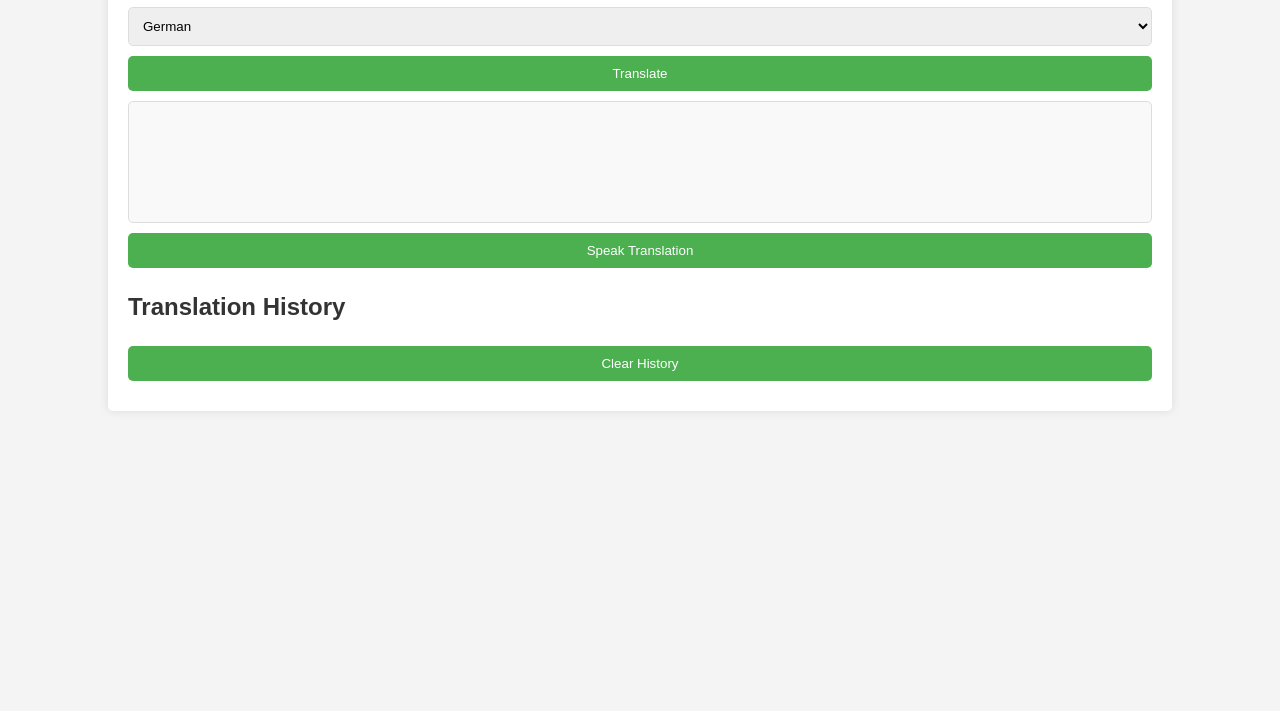
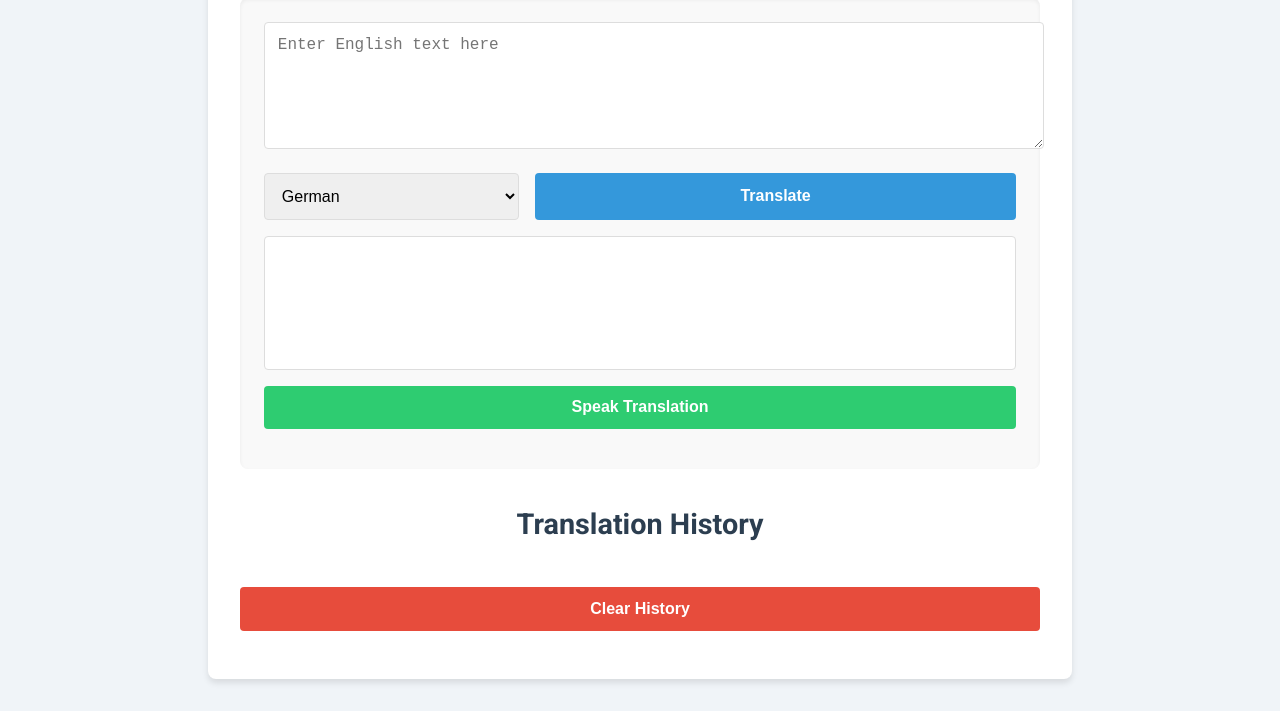
Before and after one commit to Caffeine-Gallery/linguavox-01924dcd5556, a website built with Vite: page frontend/index.html in a window 1280 px wide. Shown: the part 189-900 px from the top of the page. Before the commit the page ends 800 px from the top, so only its background shows below. Built offline with nearby package versions, Linux system fonts and the light colour scheme; what @dfinity/agent would draw is missing.

Commit message:
01924dcf-1ba0-7333-af4b-4a14d6885505

```diff
--- a/frontend/index.css
+++ b/frontend/index.css
@@ -1,54 +1,102 @@
 body {
-    font-family: Arial, sans-serif;
+    font-family: 'Roboto', sans-serif;
     line-height: 1.6;
     margin: 0;
     padding: 0;
-    background-color: #f4f4f4;
+    background-color: #f0f4f8;
+    color: #333;
 }
 
 .container {
-    width: 80%;
-    margin: auto;
-    overflow: hidden;
-    padding: 20px;
+    max-width: 800px;
+    margin: 2rem auto;
+    padding: 2rem;
     background-color: white;
-    box-shadow: 0 0 10px rgba(0, 0, 0, 0.1);
-    border-radius: 5px;
-    margin-top: 20px;
+    box-shadow: 0 4px 6px rgba(0, 0, 0, 0.1);
+    border-radius: 8px;
 }
 
 h1, h2 {
-    color: #333;
+    color: #2c3e50;
+    text-align: center;
+}
+
+h1 {
+    margin-bottom: 2rem;
+    font-size: 2.5rem;
+}
+
+h2 {
+    font-size: 1.8rem;
+    margin-top: 2rem;
+}
+
+.translation-box {
+    background-color: #f9f9f9;
+    padding: 1.5rem;
+    border-radius: 8px;
+    box-shadow: inset 0 2px 4px rgba(0, 0, 0, 0.06);
 }
 
 textarea, select, button {
-    display: block;
     width: 100%;
-    padding: 10px;
-    margin-bottom: 10px;
-    border-radius: 5px;
+    padding: 0.8rem;
+    margin-bottom: 1rem;
+    border-radius: 4px;
     border: 1px solid #ddd;
+    font-size: 1rem;
+}
+
+textarea {
+    min-height: 100px;
+    resize: vertical;
+}
+
+.controls {
+    display: flex;
+    gap: 1rem;
+}
+
+select {
+    flex: 1;
 }
 
 button {
-    background-color: #4CAF50;
+    background-color: #3498db;
     color: white;
     border: none;
     cursor: pointer;
     transition: background-color 0.3s ease;
+    font-weight: bold;
 }
 
 button:hover {
-    background-color: #45a049;
+    background-color: #2980b9;
 }
 
-#outputText {
-    background-color: #f9f9f9;
+#translateBtn {
+    flex: 2;
+}
+
+.output {
+    background-color: white;
     border: 1px solid #ddd;
-    padding: 10px;
+    padding: 1rem;
     min-height: 100px;
-    margin-bottom: 10px;
-    border-radius: 5px;
+    margin-bottom: 1rem;
+    border-radius: 4px;
+}
+
+.speak-btn {
+    background-color: #2ecc71;
+}
+
+.speak-btn:hover {
+    background-color: #27ae60;
+}
+
+.history-section {
+    margin-top: 2rem;
 }
 
 #historyList {
@@ -58,7 +106,37 @@ button:hover {
 
 #historyList li {
     background-color: #f9f9f9;
-    margin-bottom: 5px;
-    padding: 10px;
-    border-radius: 5px;
+    margin-bottom: 0.5rem;
+    padding: 1rem;
+    border-radius: 4px;
+    box-shadow: 0 2px 4px rgba(0, 0, 0, 0.06);
+    transition: background-color 0.3s ease;
 }
+
+#historyList li:hover {
+    background-color: #e9e9e9;
+}
+
+.clear-btn {
+    background-color: #e74c3c;
+    margin-top: 1rem;
+}
+
+.clear-btn:hover {
+    background-color: #c0392b;
+}
+
+@media (max-width: 600px) {
+    .container {
+        padding: 1rem;
+        margin: 1rem;
+    }
+
+    .controls {
+        flex-direction: column;
+    }
+
+    #translateBtn {
+        margin-top: 0.5rem;
+    }
+}
--- a/frontend/index.html
+++ b/frontend/index.html
@@ -3,24 +3,31 @@
 <head>
     <meta charset="UTF-8">
     <meta name="viewport" content="width=device-width, initial-scale=1.0">
-    <title>Real-time Translator</title>
+    <title>Elegant Translator</title>
     <link rel="stylesheet" href="index.css">
+    <link href="https://fonts.googleapis.com/css2?family=Roboto:wght@300;400;700&display=swap" rel="stylesheet">
 </head>
 <body>
     <div class="container">
-        <h1>Real-time Translator</h1>
+        <h1>Elegant Translator</h1>
+        <div class="translation-box">
             <textarea id="inputText" placeholder="Enter English text here"></textarea>
+            <div class="controls">
                 <select id="targetLanguage">
                     <option value="de">German</option>
                     <option value="fr">French</option>
                     <option value="es">Spanish</option>
                 </select>
                 <button id="translateBtn">Translate</button>
-        <div id="outputText"></div>
-        <button id="speakBtn">Speak Translation</button>
+            </div>
+            <div id="outputText" class="output"></div>
+            <button id="speakBtn" class="speak-btn">Speak Translation</button>
+        </div>
+        <div class="history-section">
             <h2>Translation History</h2>
             <ul id="historyList"></ul>
-        <button id="clearHistoryBtn">Clear History</button>
+            <button id="clearHistoryBtn" class="clear-btn">Clear History</button>
+        </div>
     </div>
     <script type="module" src="index.js"></script>
 </body>
```
Lines whose indentation alone changed are shown as unchanged.
